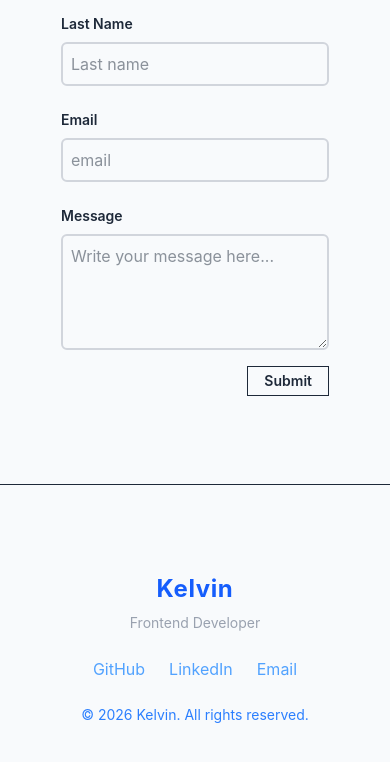
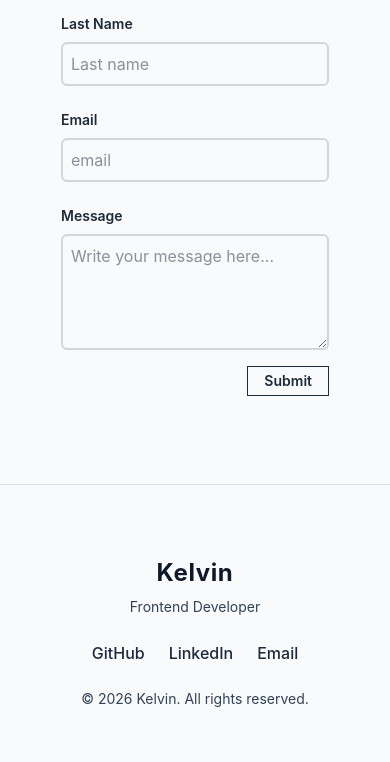
Before and after one commit to Mankelvo/personal-portfolio, a React (Vite) app: page / in a window 390 px wide. Shown: the part 5395-6157 px from the top of the page. Built offline with nearby package versions, Linux system fonts and the light colour scheme.

Commit message:
complete footer styling with responsive and accessible layout

```diff
--- a/src/components/layout/Footer.jsx
+++ b/src/components/layout/Footer.jsx
@@ -4,35 +4,35 @@
 function Footer(){
 
     return(
-        <footer className="border-t border-gray/10 ">
+        <footer className="border-t border-slate-900/10 ">
             <Section id="footer">
 
-                <div className="flex flex-col items-center gap-6 py-10 text-center">
+                <div className="flex flex-col items-center gap-6 py-6 text-center">
 
             <div >
-        <h2 className="text-2xl font-bold text-blue-600 tracking-wide">Kelvin</h2>
-            <p className="text-sm text-gray-400 pt-2">Frontend Developer</p>
+        <h2 className="text-2xl font-bold text-slate-900 tracking-wide">Kelvin</h2>
+            <p className="text-sm text-slate-700 pt-2">Frontend Developer</p>
             </div>
 
 
-                <nav aria-label="Footer social links"className="flex gap-6 ">
+                <nav aria-label="Footer social links"className="flex flex-wrap justify-center gap-6 ">
                 <a href="https://github.com/Mankelvo"
                  target="_blank"
                   rel="noopener noreferrer"
-                   className="text-blue-400 transition hover:text-blue-800"
+                   className=" font-medium text-slate-800 transition-colors duration-300 hover:text-slate-950"
 
                   >
                     GitHub
                     </a>
                 <a href="https://www.linkedin.com/in/kelvin-maina-789086154"
                  target="_blank" rel="noopener noreferrer"
-                 className="text-blue-400 transition hover:text-blue-800"
+                 className=" font-medium text-slate-800 transition-colors duration-300 hover:text-slate-950"
                  >
                     LinkedIn
                     </a>
 
                 <a href="mailto:kelvostudy@gmail.com"
-                      className="text-blue-400 transition hover:text-blue-800"
+                      className="font-medium text-slate-800 transition-colors duration-300 hover:text-slate-950"
 
                 >
                     Email
@@ -42,7 +42,7 @@ function Footer(){
                     </nav>
 
 
-             <p className="text-sm text-blue-500">© {new Date().getFullYear()} Kelvin. All rights reserved.</p>
+             <p className="text-sm text-slate-700">© {new Date().getFullYear()} Kelvin. All rights reserved.</p>
 
 </div>
   </Section>
```
